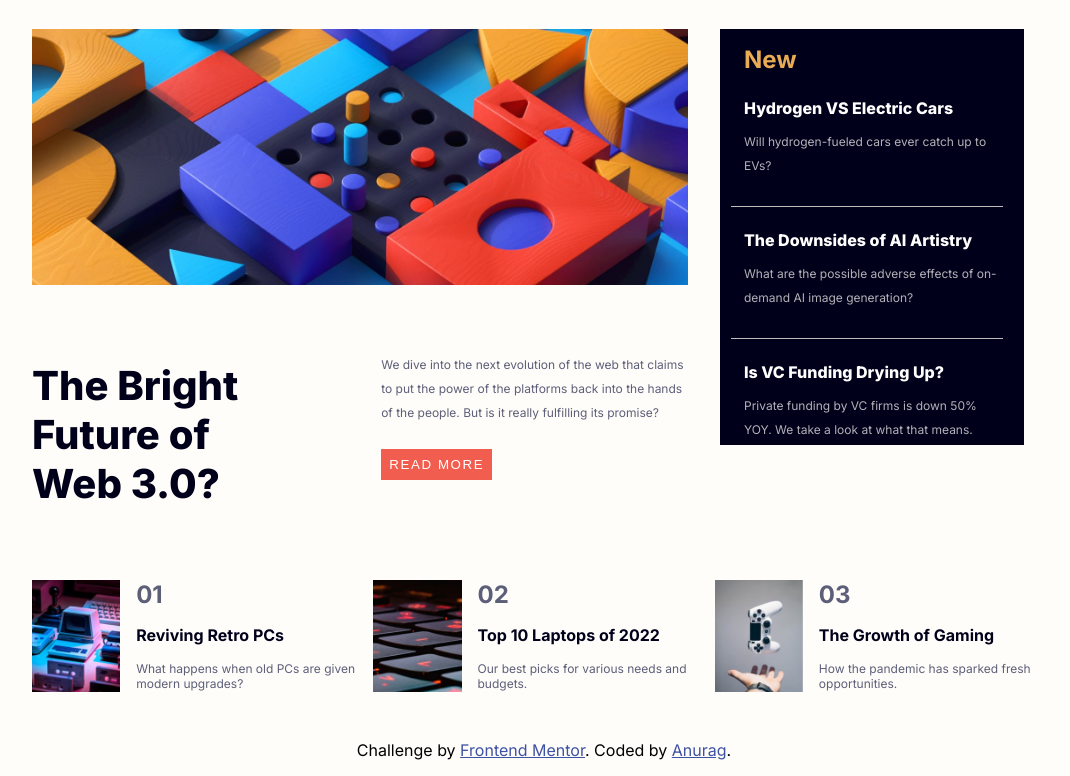
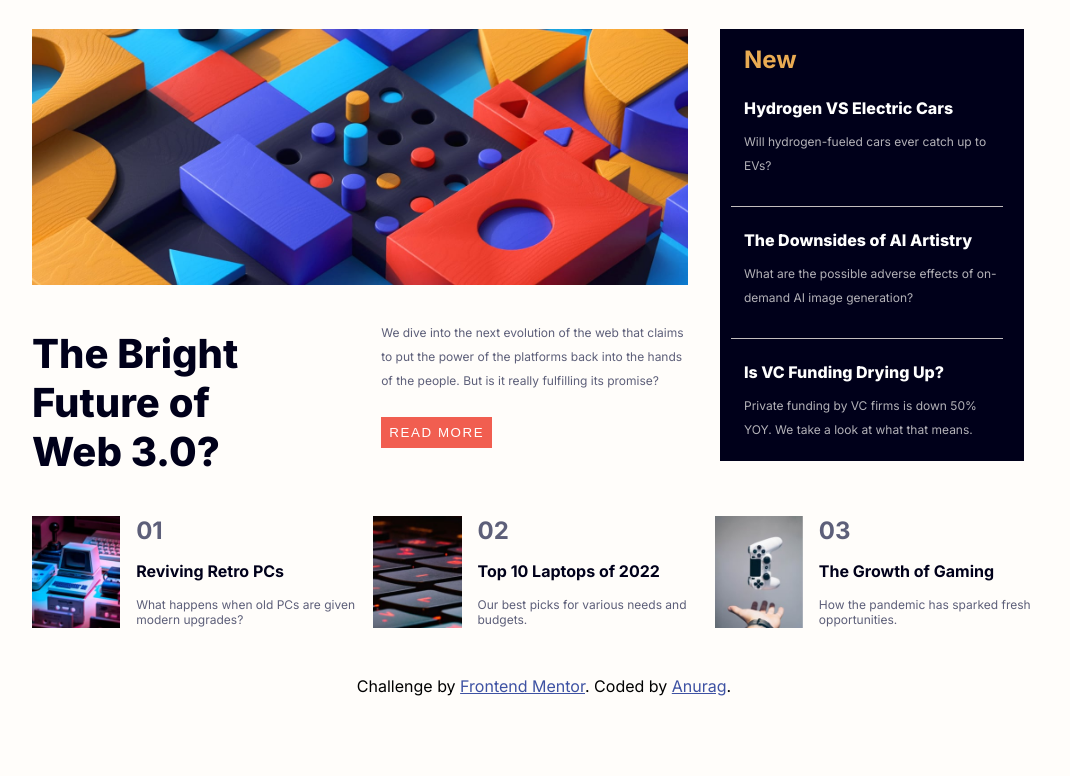
Before and after one commit to danurag1906/News-Homepage, a website built with Vite: page index.html in a window 1280 px wide. Shown: the part 87-863 px from the top of the page, without its empty margins (72-1142 px from the left). After the commit the page ends 800 px from the top, so only its background shows below. Built offline with nearby package versions, Linux system fonts and the light colour scheme.

Commit message:
changed a bit of margins for main design in mainchanges branch

```diff
--- a/style.css
+++ b/style.css
@@ -54,7 +54,7 @@ body{
 .mainsection{
     display: flex;
     padding-top: 2rem;
-    margin-bottom: 2rem;
+    /* margin-bottom: 2rem; */
 }
 
 /* firstsection starts */
@@ -67,7 +67,7 @@ body{
     width: 41rem;
     height: 16rem;
 
-    padding-bottom: 2rem;
+    /* padding-bottom: 2rem; */
 }
 .subsection{
     display: flex;
@@ -115,7 +115,7 @@ body{
 .aside{
     margin-left: 2rem;
     /* border: 1px solid black; */
-    height: 24rem;
+    height: 25rem;
     width: 18rem;
     padding: 1rem 0.5rem 1rem 0.5rem;
     background-color:hsl(240, 100%, 5%) ;
@@ -310,6 +310,7 @@ body{
     }
 
     .secondsection{
+        margin-top: 1rem;
         display: flex;
         flex-direction: column;
         width: inherit;
```
